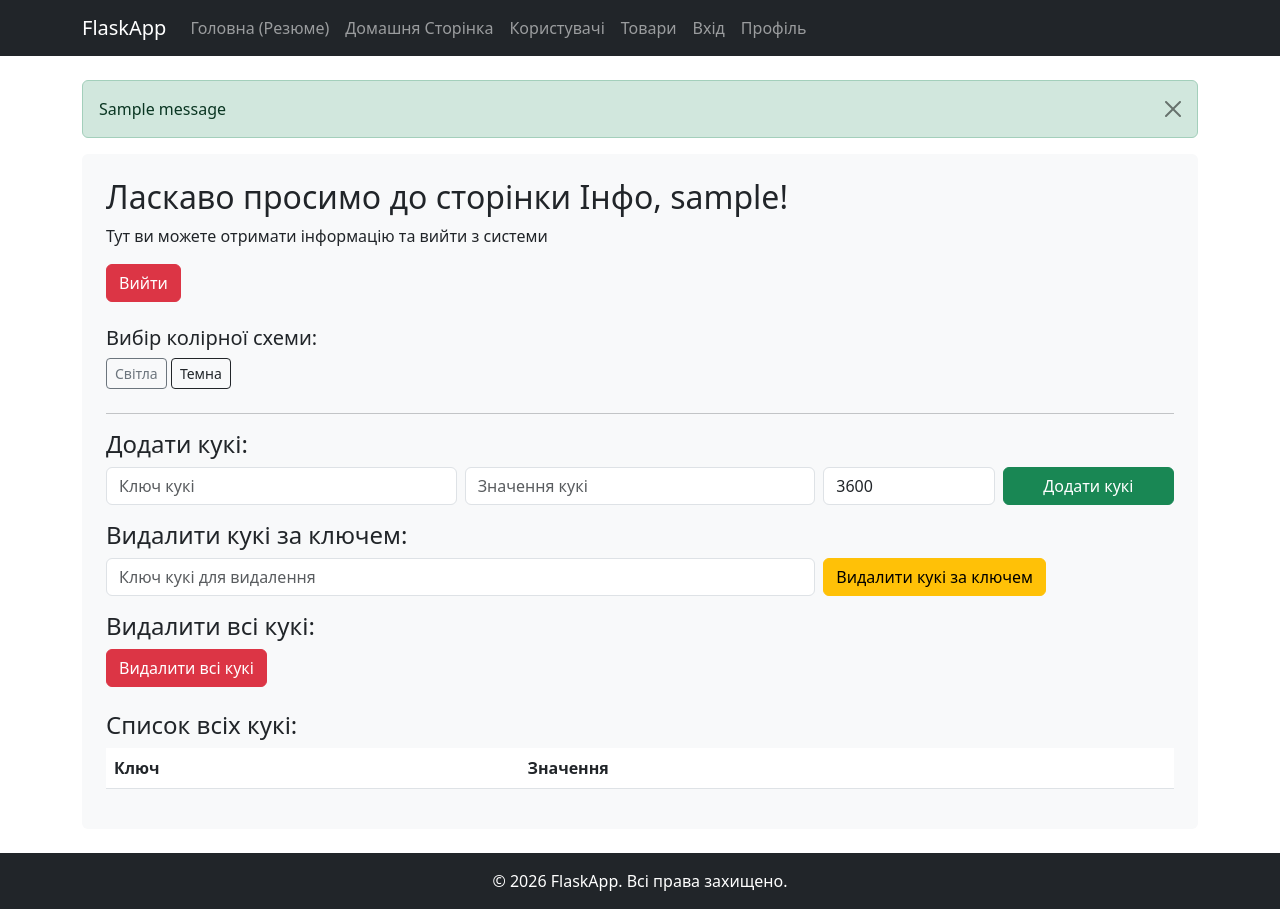
After one commit to martapolishchuk06/flask-app-lab, a Flask app: page /profile in a window 1280 px wide. The commit adds this page. Run offline with Flask 3, Linux system fonts and the light colour scheme; the visitor is signed in with stand-in values (Sample User, id 1); one stand-in notice (Sample message) is shown; lists and menus that the app fills with data are empty.

Commit message:
Complete Lab4

```diff
--- a/app/__init__.py
+++ b/app/__init__.py
@@ -1,10 +1,11 @@
 from flask import Flask
 
 app = Flask(__name__)
+app.config.from_pyfile("../config.py")
 
 from . import views
-from . import users_bp
-from . import products_bp
+from .users import users_bp
+from .products import products_bp
 
 app.register_blueprint(users_bp)
 app.register_blueprint(products_bp)
--- a/app/templates/base.html
+++ b/app/templates/base.html
@@ -11,6 +11,17 @@
     {% include 'includes/nav.html' %}
 
     <main class="container my-4 flex-grow-1">
+        {% with messages = get_flashed_messages(with_categories=true) %}
+          {% if messages %}
+            {% for category, message in messages %}
+              <div class="alert alert-{{ category }} alert-dismissible fade show" role="alert">
+                {{ message }}
+                <button type="button" class="btn-close" data-bs-dismiss="alert" aria-label="Close"></button>
+              </div>
+            {% endfor %}
+          {% endif %}
+        {% endwith %}
+
         {% block content %}{% endblock %}
     </main>
 
--- a/app/templates/includes/nav.html
+++ b/app/templates/includes/nav.html
@@ -18,6 +18,12 @@
         <li class="nav-item">
           <a class="nav-link" href="{{ url_for('products.list_products') }}">Товари</a>
         </li>
+        <li class="nav-item">
+          <a class="nav-link" href="{{ url_for('users.login') }}">Вхід</a>
+        </li>
+        <li class="nav-item">
+          <a class="nav-link" href="{{ url_for('users.profile') }}">Профіль</a>
+        </li>
       </ul>
     </div>
   </div>
--- a/app/users/__init__.py
+++ b/app/users/__init__.py
@@ -1,5 +1,5 @@
 from flask import Blueprint
 
-users_bp = Blueprint('users', __name__, template_folder='templates', url_prefix='/users')
+users_bp = Blueprint('users', __name__, template_folder='templates')
 
 from . import views
--- /dev/null
+++ b/app/users/templates/users/profile.html
@@ -0,0 +1,67 @@
+{% extends "base.html" %}
+
+{% block content %}
+<div class="p-4 rounded {% if theme == 'dark' %}bg-dark text-white{% else %}bg-light text-dark{% endif %}">
+    <h2>Ласкаво просимо до сторінки Інфо, {{ username }}!</h2>
+    <p>Тут ви можете отримати інформацію та вийти з системи</p>
+
+    <a href="{{ url_for('users.logout') }}" class="btn btn-danger mb-4">Вийти</a>
+
+    <div class="mb-4">
+        <h5>Вибір колірної схеми:</h5>
+        <a href="{{ url_for('users.set_theme', theme_name='light') }}" class="btn btn-outline-secondary btn-sm">Світла</a>
+        <a href="{{ url_for('users.set_theme', theme_name='dark') }}" class="btn btn-outline-dark btn-sm">Темна</a>
+    </div>
+
+    <hr>
+
+    <h4>Додати кукі:</h4>
+    <form action="{{ url_for('users.add_cookie') }}" method="POST" class="row g-2 mb-3">
+        <div class="col-md-4">
+            <input type="text" name="key" placeholder="Ключ кукі" class="form-control" required>
+        </div>
+        <div class="col-md-4">
+            <input type="text" name="value" placeholder="Значення кукі" class="form-control" required>
+        </div>
+        <div class="col-md-2">
+            <input type="number" name="max_age" placeholder="Термін (сек)" class="form-control" value="3600">
+        </div>
+        <div class="col-md-2">
+            <button type="submit" class="btn btn-success w-100">Додати кукі</button>
+        </div>
+    </form>
+
+    <h4>Видалити кукі за ключем:</h4>
+    <form action="{{ url_for('users.delete_cookie') }}" method="POST" class="row g-2 mb-3">
+        <div class="col-md-8">
+            <input type="text" name="key" placeholder="Ключ кукі для видалення" class="form-control" required>
+        </div>
+        <div class="col-md-4">
+            <button type="submit" class="btn btn-warning">Видалити кукі за ключем</button>
+        </div>
+    </form>
+
+    <h4>Видалити всі кукі:</h4>
+    <form action="{{ url_for('users.delete_all_cookies') }}" method="POST" class="mb-4">
+        <button type="submit" class="btn btn-danger">Видалити всі кукі</button>
+    </form>
+
+    <h4>Список всіх кукі:</h4>
+    <table class="table {% if theme == 'dark' %}table-dark{% else %}table-striped{% endif %}">
+        <thead>
+            <tr>
+                <th>Ключ</th>
+                <th>Значення</th>
+            </tr>
+        </thead>
+        <tbody>
+            {% for key, val in cookies.items() %}
+            <tr>
+                <td>{{ key }}</td>
+                <td>{{ val }}</td>
+            </tr>
+            {% endfor %}
+        </tbody>
+    </table>
+</div>
+{% endblock %}
--- a/app/users/views.py
+++ b/app/users/views.py
@@ -1,5 +1,10 @@
-from flask import render_template, request, redirect, url_for
+from flask import render_template, request, redirect, url_for, flash, session, make_response
 from . import users_bp
+
+USERS = {
+    "user1": "password123",
+    "admin": "admin"
+}
 
 @users_bp.route("/hi/<string:name>")
 def greetings(name):
@@ -12,3 +17,71 @@ def admin():
     to_url = url_for("users.greetings", name="administrator", age=45, _external=True)
     print(to_url)
     return redirect(to_url)
+
+@users_bp.route('/login', methods=['GET', 'POST'])
+def login():
+    if request.method == 'POST':
+        username = request.form.get('username')
+        password = request.form.get('password')
+
+        if username in USERS and USERS[username] == password:
+            session['username'] = username
+            flash('Ви успішно увійшли в систему!', 'success')
+            return redirect(url_for('users.profile'))
+        else:
+            flash('Wrong data! Try again!', 'danger')
+            return redirect(url_for('users.login'))
+
+    return render_template('users/login.html')
+
+@users_bp.route('/profile')
+def profile():
+    if 'username' not in session:
+        flash('Будь ласка, увійдіть у систему!', 'danger')
+        return redirect(url_for('users.login'))
+
+    theme = request.cookies.get('theme', 'light')
+    cookies_list = request.cookies
+    return render_template('users/profile.html', username=session['username'], theme=theme, cookies=cookies_list)
+
+@users_bp.route('/logout')
+def logout():
+    session.pop('username', None)
+    flash('Ви вийшли з системи.', 'info')
+    return redirect(url_for('users.login'))
+
+@users_bp.route('/add_cookie', methods=['POST'])
+def add_cookie():
+    key = request.form.get('key')
+    val = request.form.get('value')
+    max_age = request.form.get('max_age', 3600)
+
+    resp = make_response(redirect(url_for('users.profile')))
+    if key and val:
+        resp.set_cookie(key, val, max_age=int(max_age))
+        flash(f'Кукі "{key}" успішно додано!', 'success')
+    return resp
+
+@users_bp.route('/delete_cookie', methods=['POST'])
+def delete_cookie():
+    key = request.form.get('key')
+    resp = make_response(redirect(url_for('users.profile')))
+    if key:
+        resp.delete_cookie(key)
+        flash(f'Кукі "{key}" видалено!', 'info')
+    return resp
+
+@users_bp.route('/delete_all_cookies', methods=['POST'])
+def delete_all_cookies():
+    resp = make_response(redirect(url_for('users.profile')))
+    for key in request.cookies:
+        resp.delete_cookie(key)
+    flash('Всі кукі видалено!', 'warning')
+    return resp
+
+@users_bp.route('/set_theme/<theme_name>')
+def set_theme(theme_name):
+    resp = make_response(redirect(url_for('users.profile')))
+    resp.set_cookie('theme', theme_name)
+    flash(f'Тему змінено на {theme_name}!', 'info')
+    return resp
--- /dev/null
+++ b/config.py
@@ -0,0 +1 @@
+SECRET_KEY = '12345678910'
```
Also changed, not shown: app/users/templates/users/login.html (added, +20 -0 lines), 2 other files.
